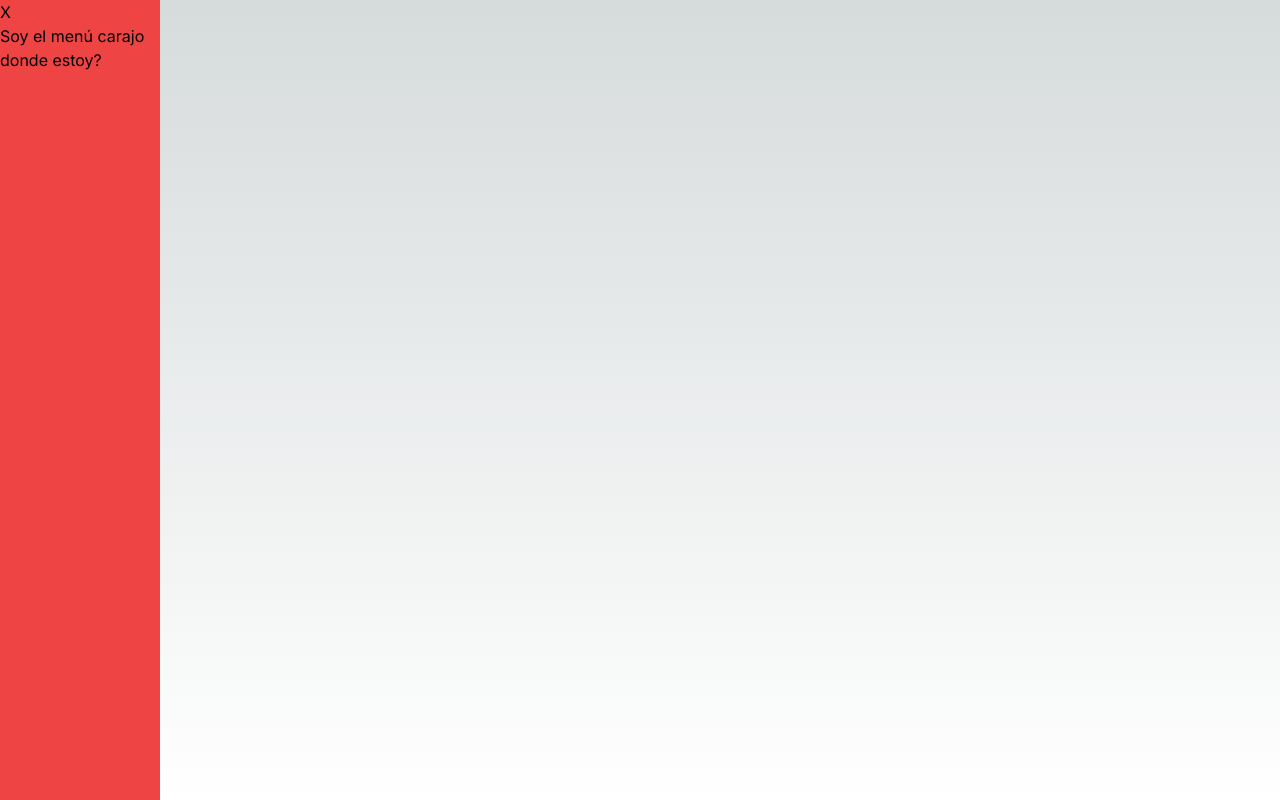
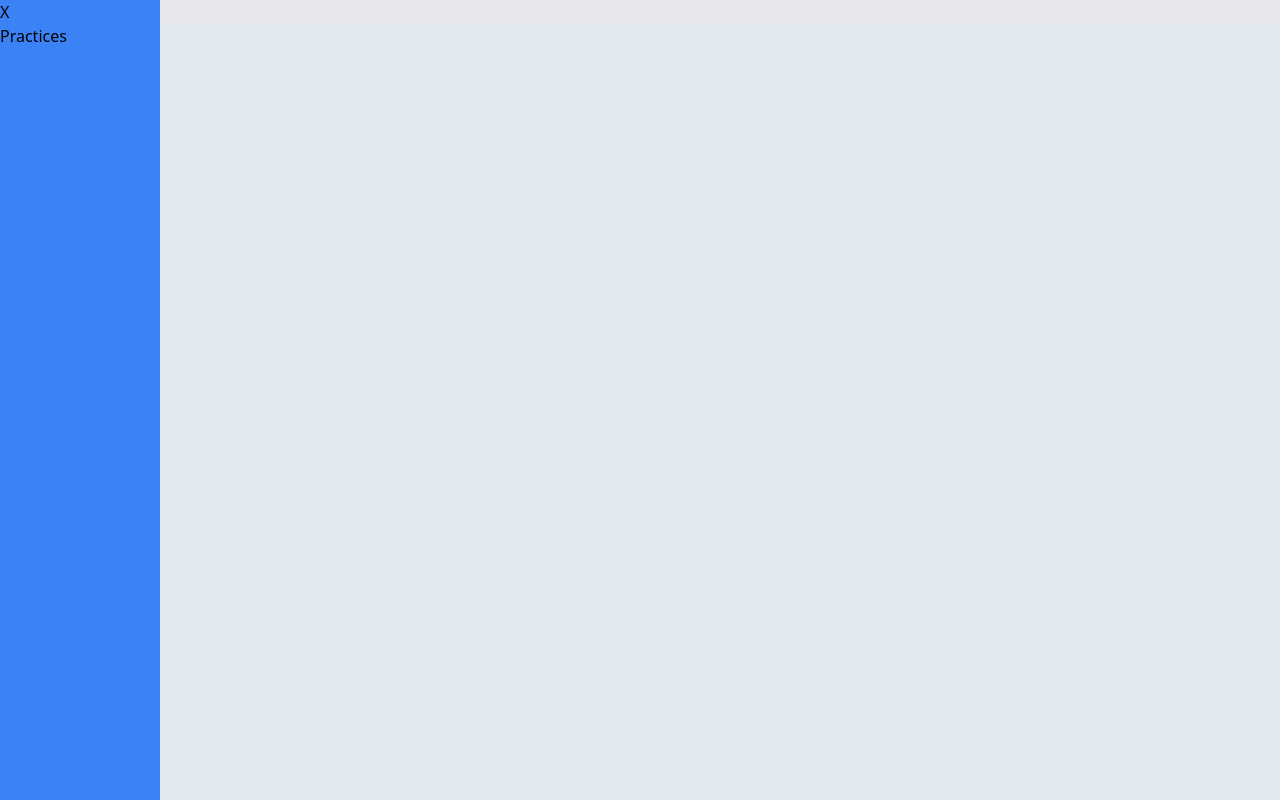
Before and after one commit to sergioomarsanchez/test-sergio-sanchez-crombie, a Next.js app: page / in a window 1280 px wide. Built offline with nearby package versions, Linux system fonts and the light colour scheme.

Commit message:
new search page added, sidemenu added to layout and item moved outsied seatchBar

```diff
--- /dev/null
+++ b/src/app/Search/page.tsx
@@ -0,0 +1,17 @@
+import SearchBar from '../components/SearchBar'
+
+type Data = { id: number; name: string; totalBeds: string }[];
+const url =
+  'https://s2ju1fj7u1.execute-api.us-east-2.amazonaws.com/Prod/api/practices'
+const fetchData = () => {
+  return fetch(url).then((res) => res.json())
+}
+
+export default async function Home () {
+  const data: Data = await fetchData()
+  return (
+    <main className='flex bg-gray-200 w-full pl-24'>
+      <SearchBar data={data} />
+    </main>
+  )
+}
--- a/src/app/components/FetchingFunction.tsx
+++ /dev/null
@@ -1,7 +0,0 @@
-const url = 'https://s2ju1fj7u1.execute-api.us-east-2.amazonaws.com/Prod/api/practices'
-const fetchData = async () => {
-  const res = await fetch(url)
-  return await res.json()
-}
-
-export const data = fetchData()
--- /dev/null
+++ b/src/app/components/Item.tsx
@@ -0,0 +1,15 @@
+import React from 'react'
+
+function Item ({ name, beds }: { name: string, beds: number }) {
+  return (
+    <div className='flex justify-between hover:bg-blue-400 transition-colors transition-300ms w-[300px] md:w-[700px]'>
+      <div>
+        <input id={name} type='checkbox' />
+        <label htmlFor={name} className='cursor-pointer m-1'>{name}</label>
+      </div>
+      <span>({beds})</span>
+    </div>
+  )
+}
+
+export default Item
--- a/src/app/components/SearchBar.tsx
+++ b/src/app/components/SearchBar.tsx
@@ -1,9 +1,50 @@
-import React from 'react'
+'use client'
+import React, { useState } from 'react'
+import Fuse from 'fuse.js'
+import Item from './Item'
 
-function SearchBar () {
+type Data = { id: number; name: string; totalBeds: string }[];
+
+export default function SearchBar ({ data } : { data: Data }) {
+  const [searchData, setSearchData] = useState<Data>(data)
+
+  const searchItem = async (query: string) => {
+    const fuse = new Fuse(searchData, {
+      shouldSort: true,
+      threshold: 0.3,
+      location: 0,
+      distance: 100,
+      keys: ['name']
+    })
+    const results = fuse.search(query)
+    const finalResult: Data = []
+
+    if (results.length) {
+      results.forEach((item) => {
+        finalResult.push(item.item)
+      })
+      setSearchData(finalResult)
+    } else {
+      setSearchData(data)
+    }
+  }
+
   return (
-    <div>SearchBar</div>
+    <div className='text-black'>
+      <p className='title'>Practices</p>
+      <div className='search-container'>
+        <input
+          type='search'
+          onChange={(e) => searchItem(e.target.value)}
+          placeholder='Search'
+          className='p-1'
+        />
+      </div>
+      <div className='item-container pt-5'>
+        {searchData.map((item) => (
+          <Item name={item.name} key={item.id} beds={Number(item.totalBeds)} />
+        ))}
+      </div>
+    </div>
   )
 }
-
-export default SearchBar
--- a/src/app/components/SideMenu.tsx
+++ b/src/app/components/SideMenu.tsx
@@ -1,15 +1,20 @@
 'use client'
 import React, { useState } from 'react'
+import Link from 'next/link'
 
 function SideMenu () {
-  // eslint-disable-next-line no-unused-vars
-  const [isOpen, setIsOpen] = useState<Boolean>(true)
+  const [menuIsOpen, setMenuIsOpen] = useState<Boolean>(true)
   return (
-    <div className={`h-screen w-20 ${isOpen ? 'w-40' : 'w-20'} bg-red-500`}>
-      <span onClick={() => setIsOpen(false)}>X</span>
-      <div>Soy el menú carajo donde estoy?
-      </div>
-    </div>
+    <nav className={`h-screen w-20 ${menuIsOpen ? 'w-40' : 'w-20'} fixed left-0 bg-blue-500`}>
+      <span onClick={() => setMenuIsOpen(!menuIsOpen)}>X</span>
+      <ul>
+        <li onClick={() => setMenuIsOpen(false)}>
+          <Link href='/Search' passHref>
+            Practices
+          </Link>
+        </li>
+      </ul>
+    </nav>
   )
 }
 
--- a/src/app/layout.tsx
+++ b/src/app/layout.tsx
@@ -1,8 +1,6 @@
 import './globals.css'
 import React from 'react'
-import { Inter } from 'next/font/google'
-
-const inter = Inter({ subsets: ['latin'] })
+import SideMenu from './components/SideMenu'
 
 export const metadata = {
   title: 'Create Next App',
@@ -15,8 +13,11 @@ export default function RootLayout ({
   children: React.ReactNode
 }) {
   return (
-    <html lang='en'>
-      <body className={inter.className}>{children}</body>
+    <html lang='en' className='bg-slate-200'>
+      <body className='flex bg-slate-200'>
+        <SideMenu />
+        {children}
+      </body>
     </html>
   )
 }
--- a/src/app/page.tsx
+++ b/src/app/page.tsx
@@ -1,9 +1,7 @@
-import SideMenu from './components/SideMenu'
-
 export default function Home () {
   return (
-    <main className=''>
-      <SideMenu />
+    <main className='flex pl-24 bg-gray-200 w-full'>
+      Home
     </main>
   )
 }
```
